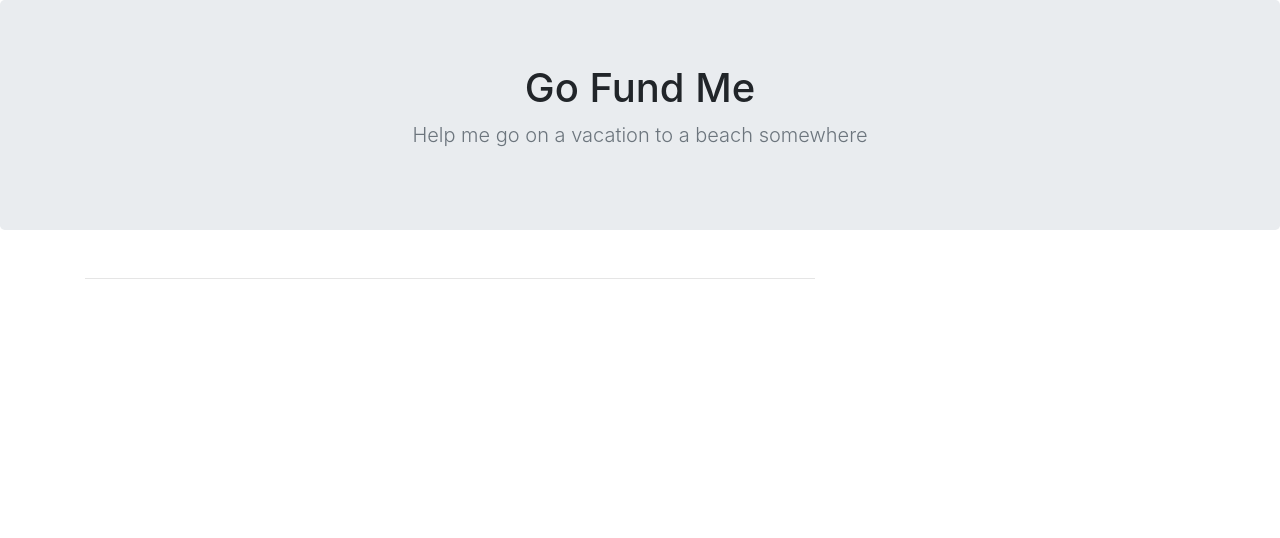
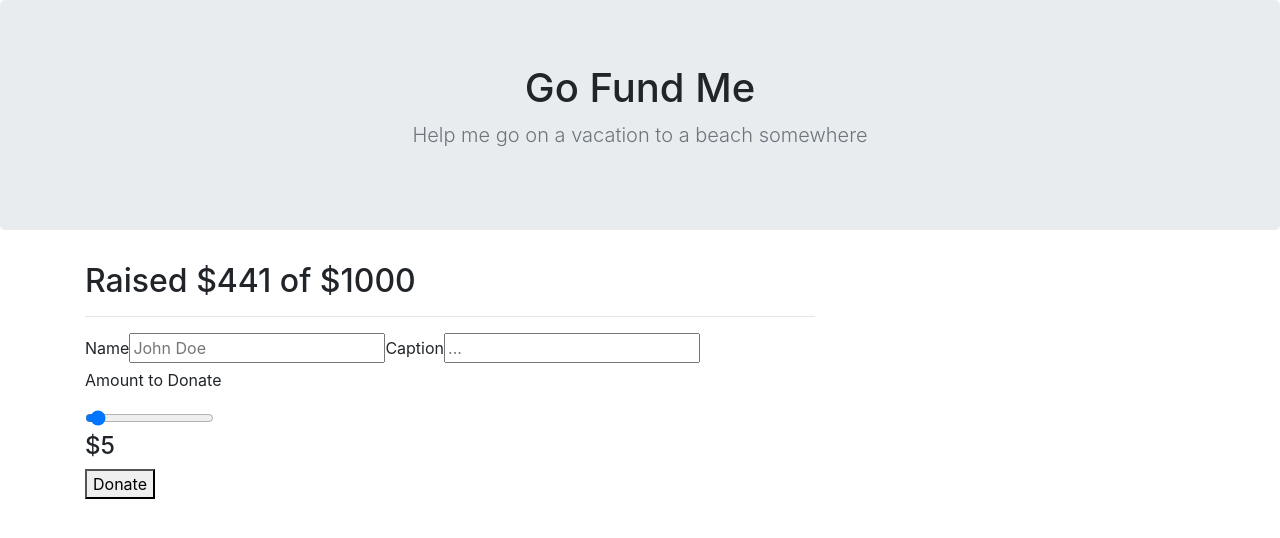
Before and after one commit to joinpursuit/Pursuit-Core-Web-Props-Lab-Tested, a React (Create React App) app: page / in a window 1280 px wide. Shown: the top 538 px of the page. Built offline with nearby package versions, Linux system fonts and the light colour scheme.

Commit message:
map not working

```diff
--- a/src/App.js
+++ b/src/App.js
@@ -1,7 +1,7 @@
 import React from "react";
 
 import TopBar from "./Components/TopBar";
-import RecentDonations from "./Components/RecentDonations";
+// import RecentDonations from "./Components/RecentDonations";
 import Progress from "./Components/Progress";
 import DonationForm from "./Components/DonationForm"
 
@@ -48,12 +48,11 @@ export default class App extends React.Component {
         <div className="container">
           <div className="row">
             {/* TODO: Donations */}
-              <RecentDonations />
+              {/* <RecentDonations /> */}
             <div className="col-8">
               {/* TODO: Progress */}
-              <Progress />
+              <Progress total={441} goal={1000}/>
               <hr />
-              {/* TODO: DonationForm */}
               <DonationForm />
             </div>
           </div>
--- a/src/Components/DonationForm.js
+++ b/src/Components/DonationForm.js
@@ -1,7 +1,19 @@
 import React from "react";
 
 const DonationForm = () => {
-  return null;
+  return (
+    <div>
+      <label>Name</label>
+      <input type="text" placeholder="John Doe"></input>
+      <label>Caption</label>
+      <input type="text" placeholder="..."></input>
+      <p>Amount to Donate</p>
+      <input type="range" min="5" max="1000"></input>
+      <h4>$5</h4>
+      <button type="submit">Donate</button>
+    </div>
+
+  )
 };
 
 export default DonationForm;
--- a/src/Components/Progress.js
+++ b/src/Components/Progress.js
@@ -1,7 +1,14 @@
 import React from "react";
 
-const Progress = () => {
-  return null;
+const Progress = (props) => {
+  const {total, goal} = props
+  return (
+    <div>
+      <h2>
+        Raised ${total} of <span> ${goal}</span>
+      </h2>
+    </div>
+  )
 };
 
 export default Progress;
--- a/src/Components/RecentDonations.js
+++ b/src/Components/RecentDonations.js
@@ -1,7 +1,20 @@
-import React from "react";
+const RecentDonations = (props) => {
 
-const RecentDonations = () => {
-  return null;
+  const recentDonations = props.donations.map((donation, i) => {
+    return (
+      <li key={i}>
+        <h3>{donation.name} donated ${donation.amount}</h3>
+        <p>{donation.caption}</p>
+      </li>
+    )
+  })
+
+  return (
+    <>
+      <h3>Recent Donations</h3>
+      {recentDonations}
+    </>
+  )
 };
 
 export default RecentDonations;
```
